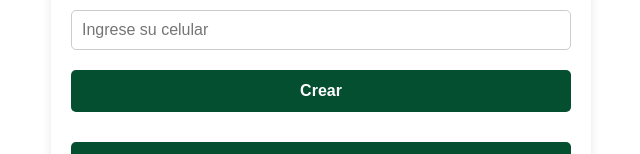
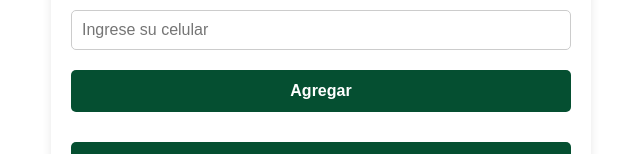
Before and after one commit to ErickSalazar07/Desarrollo-Web, an Angular app in the folder veterinaria-angular/: page /cliente/add in a window 1280 px wide. Shown: the part 384-538 px from the top of the page, without its empty margins (319-959 px from the left). Built offline with nearby package versions, Linux system fonts and the light colour scheme; a web font is replaced by a local one.

Commit message:
refactor: Se modifica formulario Cliente

```diff
--- a/veterinaria-angular/src/app/cliente/formulario-cliente/formulario-cliente.component.html
+++ b/veterinaria-angular/src/app/cliente/formulario-cliente/formulario-cliente.component.html
@@ -9,6 +9,8 @@
   </ng-container>
   <label for="celular">Celular</label>
   <input [(ngModel)]="cliente.celular" name="celular" type="number" id="celular" placeholder="Ingrese su celular" required>
-  <button class="btn" type="submit" (click)="submitFormulario()">Crear</button>
-  <button onclick="window.history.back()">Volver </button>
+  <button class="btn" type="submit" (click)="submitFormulario()">
+    {{cliente.id === -1 ? "Agregar":"Actualizar"}}
+    </button>
+  <button onclick="window.history.back()">Volver</button>
 </form>
```
Also changed, not shown: 1 other file (tests, documents, lock files or other folders).
